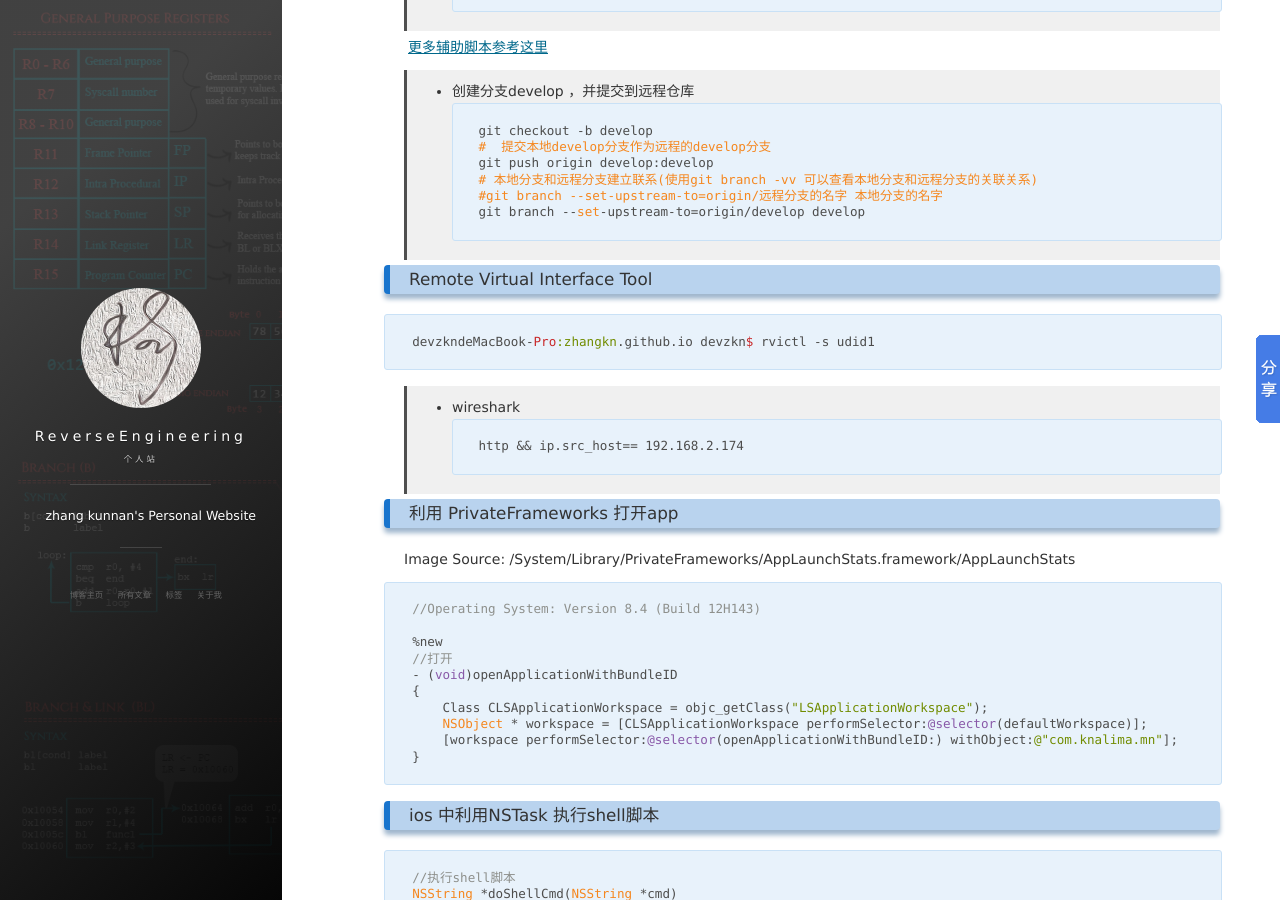
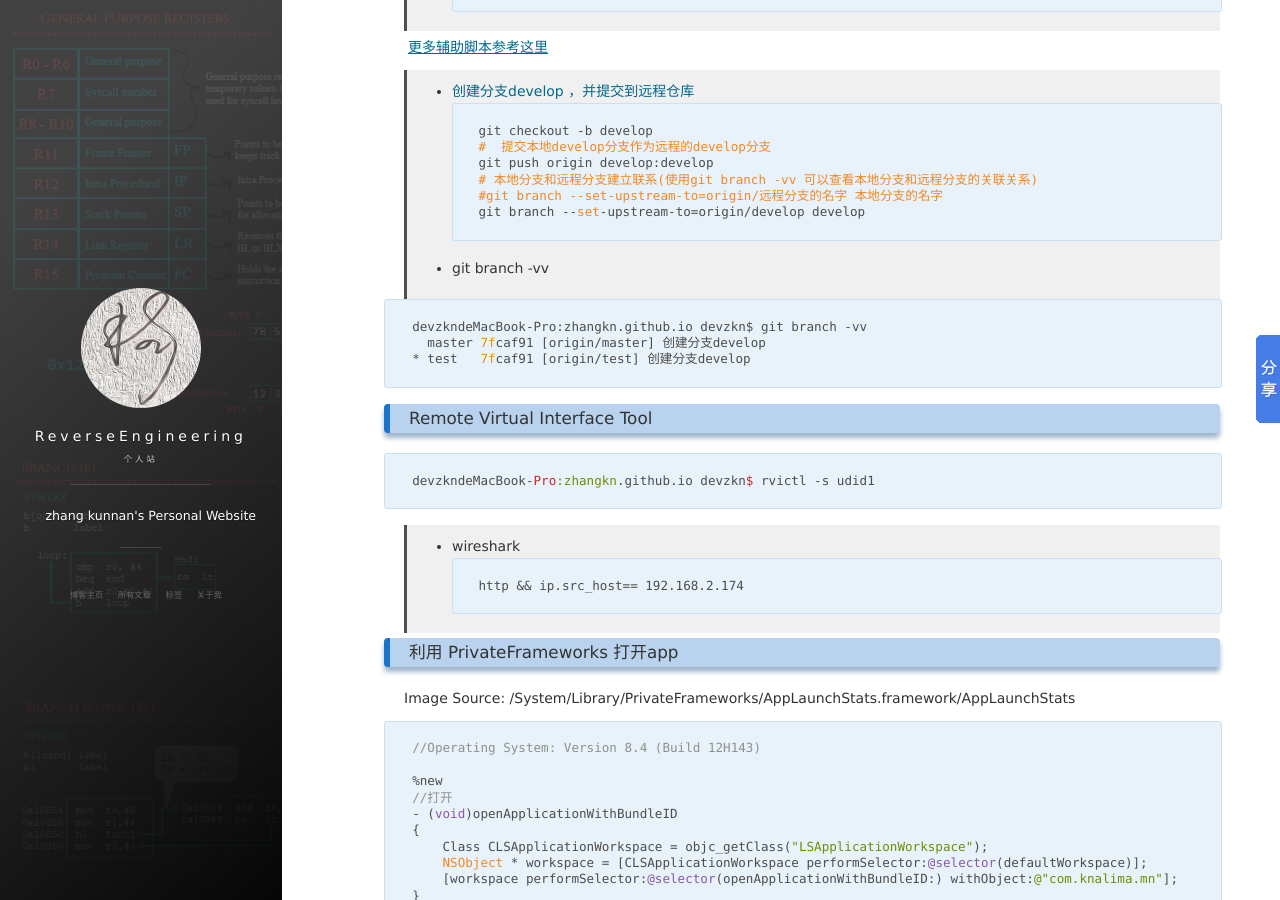
Before and after one commit to zhangkn/zhangkn.github.io, a Jekyll site: the page built from _posts/2017-12-14-usefulCommand.md, in a window 1280 px wide and 900 px high, scrolled down 4737 px. Built offline with Jekyll 4.4.1, drawn with Linux system fonts in a browser that asks for light colours; nearby versions of some CDN libraries; comment, search, counter and statistics services are not loaded.

Commit message:
新增创建分支的辅助shell

````diff
--- a/_posts/2017-12-14-usefulCommand.md
+++ b/_posts/2017-12-14-usefulCommand.md
@@ -230,7 +230,7 @@ git log -p -2|head -n 6
 
 [更多辅助脚本参考这里](https://github.com/zhangkn/KNBin)
 
->* 创建分支develop ，并提交到远程仓库
+>* [创建分支develop ，并提交到远程仓库](https://github.com/zhangkn/KNBin/blob/master/knco)
 ```
 git checkout -b develop
 #  提交本地develop分支作为远程的develop分支
@@ -238,6 +238,13 @@ git push origin develop:develop
 # 本地分支和远程分支建立联系(使用git branch -vv 可以查看本地分支和远程分支的关联关系)
 #git branch --set-upstream-to=origin/远程分支的名字 本地分支的名字
 git branch --set-upstream-to=origin/develop develop
+```
+>* git branch -vv
+
+```
+devzkndeMacBook-Pro:zhangkn.github.io devzkn$ git branch -vv
+  master 7fcaf91 [origin/master] 创建分支develop
+* test   7fcaf91 [origin/test] 创建分支develop
 ```
 
 ### Remote Virtual Interface Tool
````
